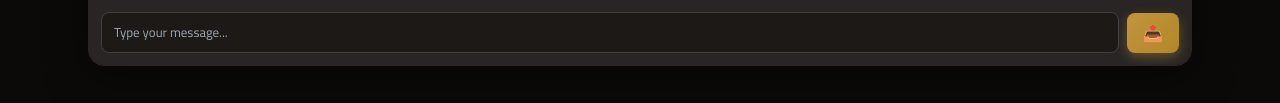
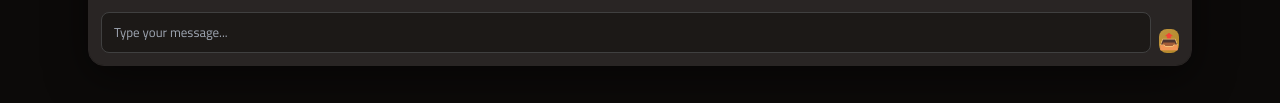
Before and after one commit to fnaaz0/Sbr0, a website: page index.html in a window 1280 px wide. Shown: the part 2636-2739 px from the top of the page. Drawn offline with nearby package versions, Linux system fonts and the light colour scheme; no server answers.

Commit message:
Update index.html

```diff
--- a/index.html
+++ b/index.html
@@ -367,14 +367,9 @@
       border-radius: 8px;
       color: #1c1917;
       font-weight: 700;
-      cursor: pointer;
-      padding: 10px 16px;
-      transition: all 0.3s ease;
-      display: flex;
-      align-items: center;
-      justify-content: center;
-      font-size: 16px;
-      min-width: 40px;
+        font-weight: 700;
+}
+
       height: 40px;
       box-shadow: 0 4px 12px rgba(191, 149, 63, 0.4);
     }
```
